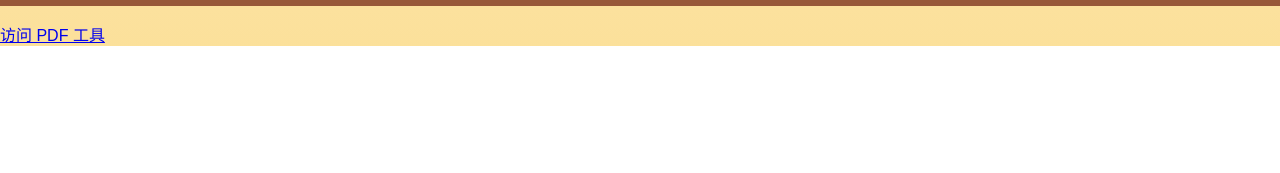
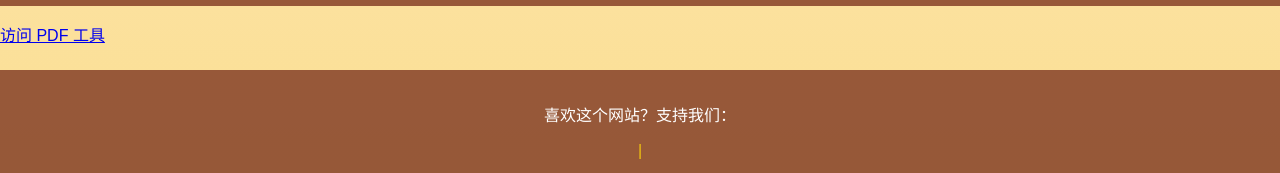
Before and after one commit to pure565/history-nav, a plain HTML site: page index.html in a window 1280 px wide. Shown: the part 2529-2702 px from the top of the page. Before the commit the page ends 2575 px from the top, so only its background shows below. Drawn offline with Linux system fonts and the light colour scheme.

Commit message:
Update index.html

```diff
--- a/index.html
+++ b/index.html
@@ -167,6 +167,10 @@
     <p>
         <a href="https://pdf.baimiaoapp.com/landing/af9cqr2ghw" class="custom-link" rel="noopener noreferrer">访问 PDF 工具</a>
     </p>
+    <footer>
+    <p>喜欢这个网站？支持我们：</p>
+    <a https://metshop.cn?referrerUserNo=</a> |
+</footer>
 
     <script>
         // 分类数据（更新部分）
```
